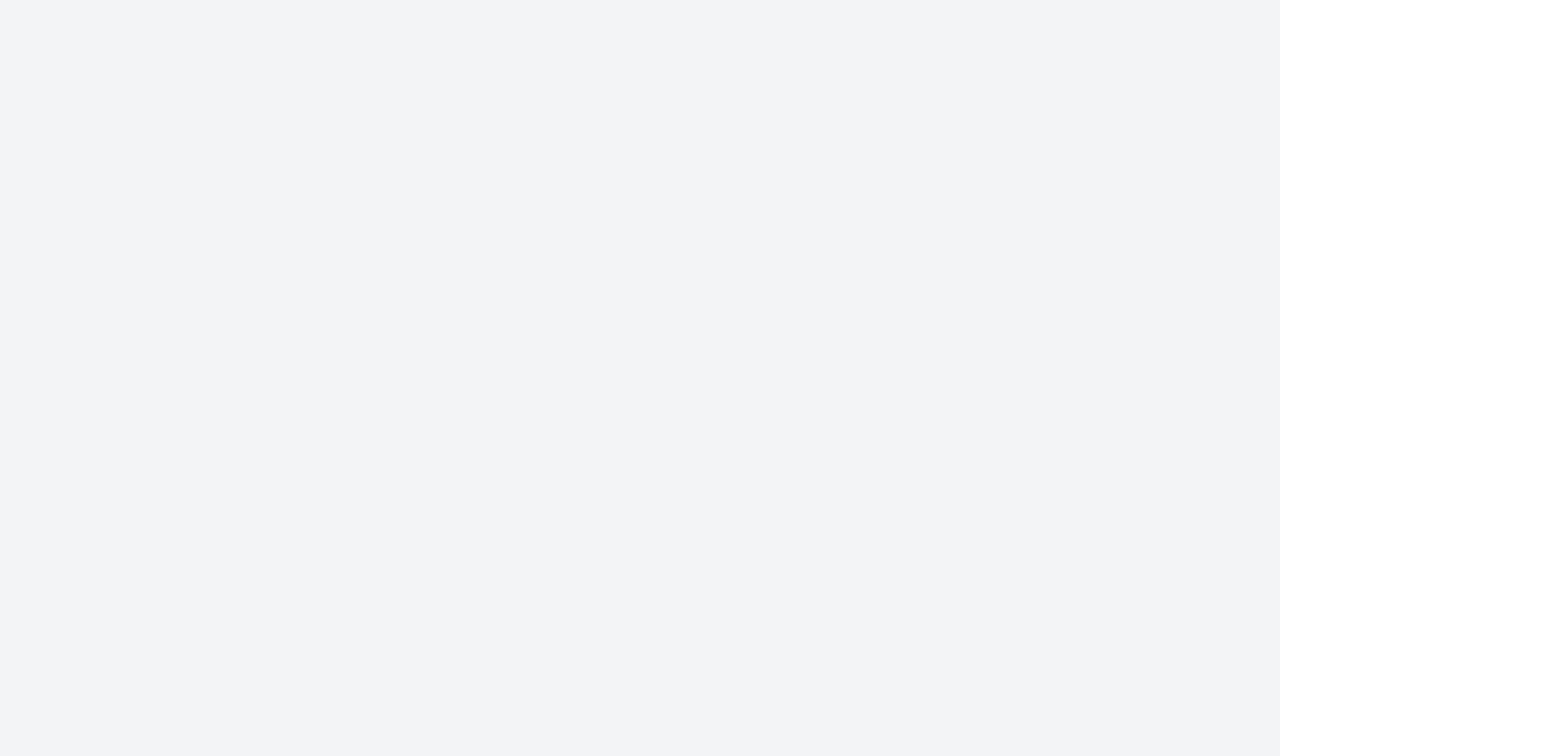
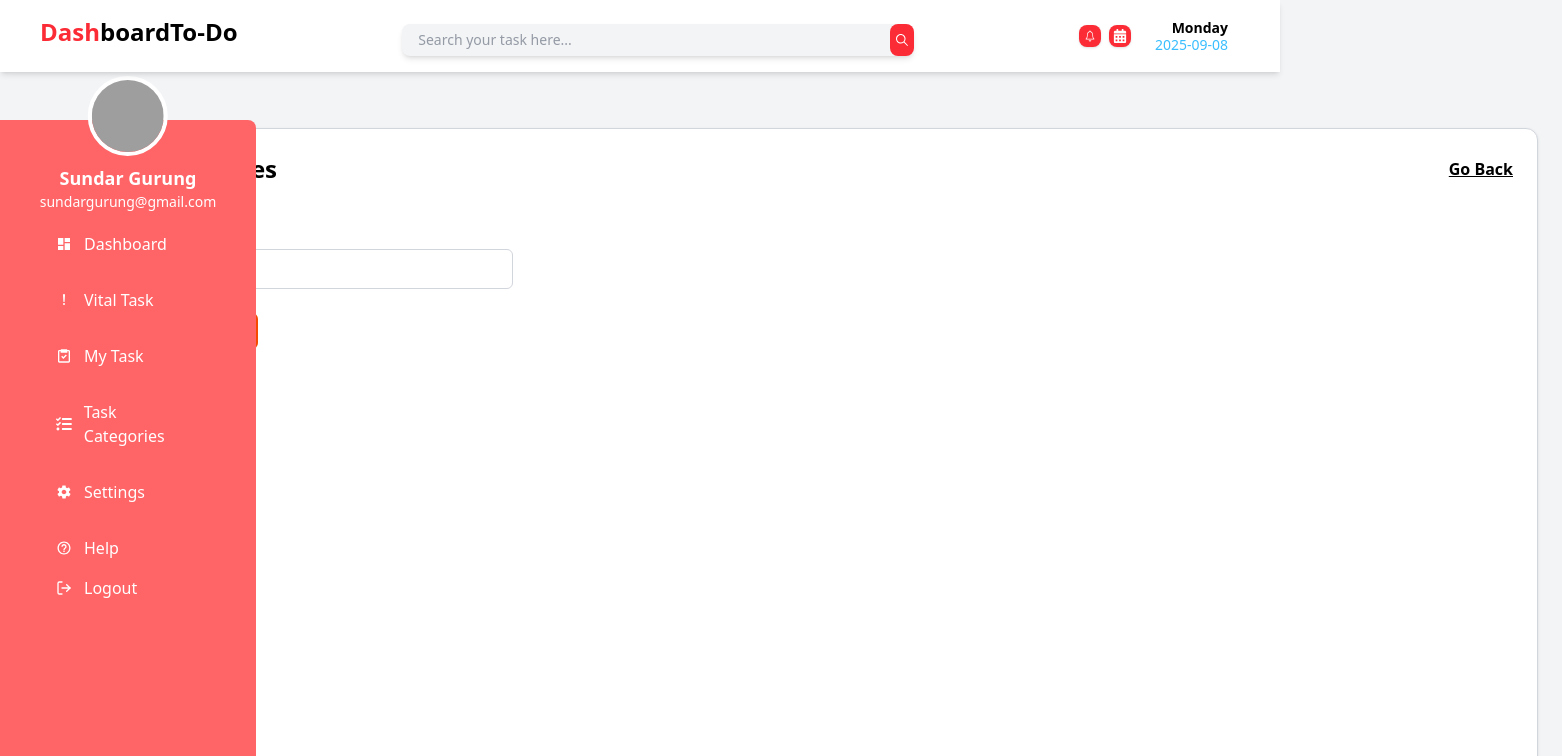
Before and after one commit to Keziah9924/todo-app, a React (Vite) app: page /add-category in a window 1280 px wide. Before the commit this address had no page. Shown: the top 756 px of the page, 1562 px wide, since content can reach past the window. Built offline with nearby package versions, Linux system fonts and the light colour scheme; grey boxes are pictures that could not be loaded.

Commit message:
implemented add category page

```diff
--- a/src/App.jsx
+++ b/src/App.jsx
@@ -6,6 +6,7 @@ import Dashboard from "./pages/Dashboard";
 import VitalTasks from "./pages/VitalTasks";
 import MyTask from "./pages/MyTask";
 import TaskCategories from "./pages/TaskCategories";
+import AddCategory from "./pages/AddCategory";
 
 const App = () => {
     return (
@@ -18,6 +19,7 @@ const App = () => {
                     <Route path="/vital-tasks" element={<VitalTasks />} />
                     <Route path="/my-tasks" element={<MyTask />} />
                     <Route path="/task-categories" element={<TaskCategories />} />
+                    <Route path="/add-category" element={<AddCategory />} />
                 </Routes>
             </div>
         </Router>
--- /dev/null
+++ b/src/pages/AddCategory.jsx
@@ -0,0 +1,61 @@
+import React from "react";
+import { Link } from "react-router-dom";
+import Layout from "../components/Layout";
+
+const AddCategory = () => {
+  return (
+    <Layout label="To-Do">
+      <div className="mt-16 ml-10 h-[calc(100vh-130px)]">
+        <div className="bg-white border border-gray-300 rounded-xl shadow-sm w-[1500px] h-[700px]  p-6">
+
+          {/* Header */}
+          <div className="flex justify-between items-center">
+            <h2 className="text-2xl font-bold">
+             <span className="underline decoration-3 decoration-orange-500"> Create </span>  Categories
+            </h2>
+
+            <Link
+              to="/task-categories"
+              className="font-bold underline cursor-pointer hover:text-orange-600 transition-colors"
+            >
+              Go Back
+            </Link>
+          </div>
+
+          {/* Form */}
+          <div className="mt-8">
+
+            <label className="block text-bold font-medium mb-2">
+              Category Name
+            </label>
+
+            <input
+              type="text"
+              placeholder=""
+              className="w-[450px] h-10 border border-gray-300 rounded-md px-3 focus:outline-none focus:ring-2 focus:ring-red-400"
+            />
+
+            {/* Buttons */}
+            <div className="flex gap-3 mt-6">
+              <button
+                className="bg-orange-600 hover:bg-orange-500 text-white px-6 py-2 rounded-md text-sm"
+              >
+                Create
+              </button>
+
+              <button
+                className="bg-orange-600 hover:bg-orange-500 text-white px-6 py-2 rounded-md text-sm"
+              >
+                Cancel
+              </button>
+            </div>
+
+          </div>
+
+        </div>
+      </div>
+    </Layout>
+  );
+};
+
+export default AddCategory;
--- a/src/pages/TaskCategories.jsx
+++ b/src/pages/TaskCategories.jsx
@@ -41,10 +41,12 @@ const TaskCategories = () => {
           </div>
 
           {/* Add Category Button */}
-          <button
-          className="bg-orange-600 text-white text-xs px-4 py-2 rounded-md mb-6">
-            Add Category
-          </button>
+
+          <Link
+          to="/add-category"
+          className="inline-block bg-orange-600 text-white text-xs px-4 py-2 rounded-md mb-6 hover:bg-orange-700 transition">
+          Add Category
+        </Link>
 
           {/* Task Status */}
           <div className="flex justify-between items-center mb-3">
```
